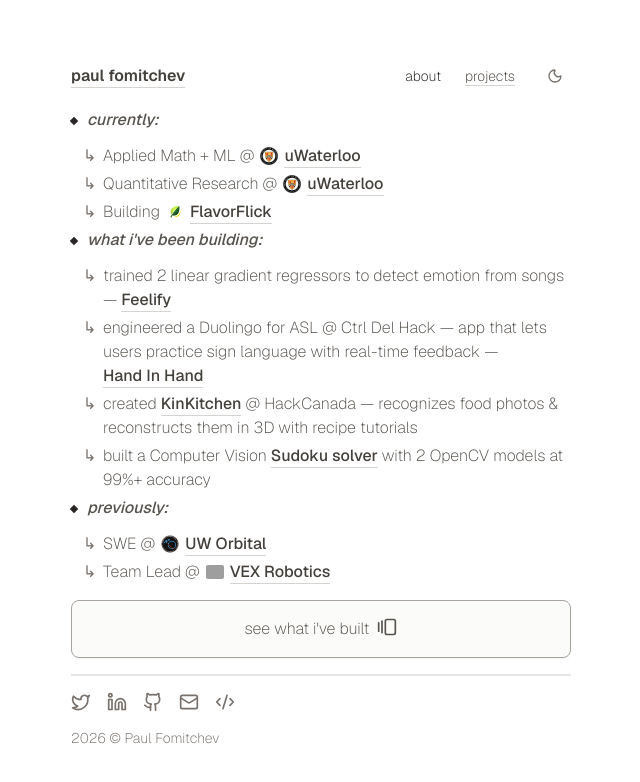
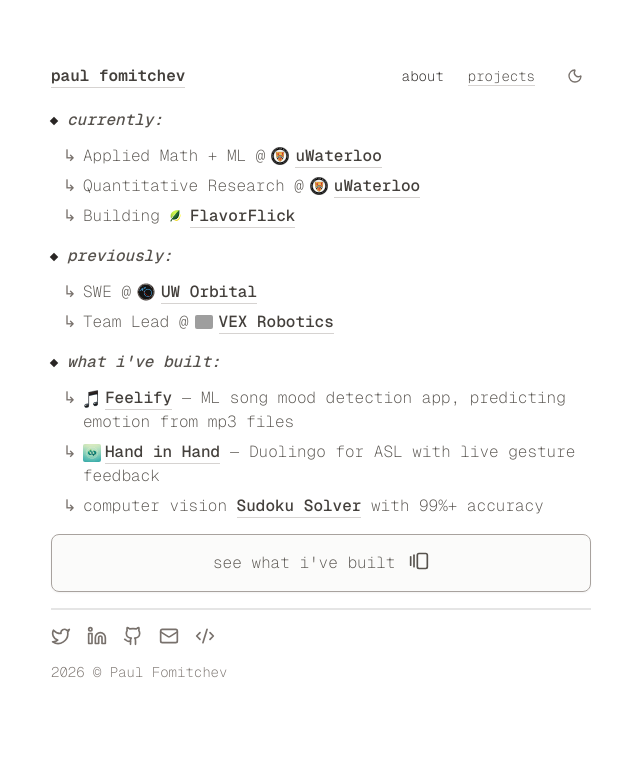
Before and after one commit to Paul-F7/personal-site, a Next.js app: page / in a window 1280 px wide. Shown: the top 782 px of the page, without its empty margins (319-959 px from the left). Built offline with nearby package versions, Linux system fonts and the light colour scheme; grey boxes are pictures that could not be loaded.

Commit message:
serious progress, home page almost done

```diff
--- a/src/app/layout.js
+++ b/src/app/layout.js
@@ -1,4 +1,4 @@
-import { GeistSans } from "geist/font/sans";
+import { GeistMono } from "geist/font/mono";
 import "./globals.css";
 import Header from "./components/Header";
 import Footer from "./components/Footer";
@@ -11,10 +11,10 @@
 export default function RootLayout({ children }) {
   return (
     <html lang="en" suppressHydrationWarning>
-      <body className={GeistSans.className}>
+      <body className={GeistMono.className}>
         <ThemeProvider>
           <main className="relative flex justify-center font-extralight min-h-screen selection:bg-yellow-200 dark:selection:bg-yellow-800">
-            <div className="flex flex-col gap-4 w-full md:max-w-[500px] m-6 md:m-20 text-neutral-500 dark:text-neutral-400 md:mt-[60px]">
+            <div className="flex flex-col gap-4 w-full md:max-w-[540px] m-6 md:m-20 text-neutral-500 dark:text-neutral-400 md:mt-[60px]">
               <Header />
               {children}
               <Footer />
--- a/src/app/page.js
+++ b/src/app/page.js
@@ -8,17 +8,19 @@
 import FlavorFlickLogo from "../../assets/flavorflick.png";
 import OrbitalLogo from "../../assets/orbital.png";
 import VexLogo from "../../assets/vex.png";
+import FeelifyLogo from "../../assets/feelify.webp";
+import HandInHandLogo from "../../assets/handinhand.png";
 
 export default function About() {
   return (
-    <div className="flex flex-col max-w-2xl mx-auto font-extralight">
-      <ul className="grid gap-1 text-base">
+    <div className="flex flex-col font-extralight">
+      <ul className="grid gap-4 text-base">
         <li className="group flex flex-col gap-3 pl-4 relative hover:translate-x-1 transition-transform duration-200">
           <div className="absolute left-0 top-[10px] w-[6px] h-[6px] bg-stone-800 dark:bg-stone-200 rotate-45 transform transition-all duration-300 group-hover:rotate-90 group-hover:scale-110" />
           <span className="text-stone-600 dark:text-stone-400 italic font-medium">
             currently:
           </span>
-          <ul className="grid gap-1 pl-4">
+          <ul className="grid gap-1.5 pl-4">
             <li className="relative flex items-center gap-4 group/item">
               <span className="absolute left-[-20px] top-0 text-stone-500 dark:text-stone-500">
                 &#8627;
@@ -60,66 +62,9 @@
         <li className="group flex flex-col gap-3 pl-4 relative hover:translate-x-1 transition-transform duration-200">
           <div className="absolute left-0 top-[10px] w-[6px] h-[6px] bg-stone-800 dark:bg-stone-200 rotate-45 transform transition-all duration-300 group-hover:rotate-90 group-hover:scale-110" />
           <span className="text-stone-600 dark:text-stone-400 italic font-medium">
-            what i&apos;ve been building:
-          </span>
-          <ul className="grid gap-1 pl-4">
-            <li className="relative flex items-start gap-4 group/item">
-              <span className="absolute left-[-20px] top-0 text-stone-500 dark:text-stone-500">
-                &#8627;
-              </span>
-              <span className="text-stone-600 dark:text-stone-400">
-                trained 2 linear gradient regressors to detect emotion from
-                songs —{" "}
-                <Link href="#" className="font-medium">
-                  Feelify
-                </Link>
-              </span>
-            </li>
-            <li className="relative flex items-start gap-4 group/item">
-              <span className="absolute left-[-20px] top-0 text-stone-500 dark:text-stone-500">
-                &#8627;
-              </span>
-              <span className="text-stone-600 dark:text-stone-400">
-                engineered a Duolingo for ASL @ Ctrl Del Hack — app that lets
-                users practice sign language with real-time feedback —{" "}
-                <Link href="#" className="font-medium">
-                  Hand In Hand
-                </Link>
-              </span>
-            </li>
-            <li className="relative flex items-start gap-4 group/item">
-              <span className="absolute left-[-20px] top-0 text-stone-500 dark:text-stone-500">
-                &#8627;
-              </span>
-              <span className="text-stone-600 dark:text-stone-400">
-                created{" "}
-                <Link href="#" className="font-medium">
-                  KinKitchen
-                </Link>{" "}
-                @ HackCanada — recognizes food photos &amp; reconstructs them in
-                3D with recipe tutorials
-              </span>
-            </li>
-            <li className="relative flex items-start gap-4 group/item">
-              <span className="absolute left-[-20px] top-0 text-stone-500 dark:text-stone-500">
-                &#8627;
-              </span>
-              <span className="text-stone-600 dark:text-stone-400">
-                built a Computer Vision{" "}
-                <Link href="#" className="font-medium">
-                  Sudoku solver
-                </Link>{" "}
-                with 2 OpenCV models at 99%+ accuracy
-              </span>
-            </li>
-          </ul>
-        </li>
-        <li className="group flex flex-col gap-3 pl-4 relative hover:translate-x-1 transition-transform duration-200">
-          <div className="absolute left-0 top-[10px] w-[6px] h-[6px] bg-stone-800 dark:bg-stone-200 rotate-45 transform transition-all duration-300 group-hover:rotate-90 group-hover:scale-110" />
-          <span className="text-stone-600 dark:text-stone-400 italic font-medium">
             previously:
           </span>
-          <ul className="grid gap-1 pl-4">
+          <ul className="grid gap-1.5 pl-4">
             <li className="relative flex items-center gap-4 group/item">
               <span className="absolute left-[-20px] top-0 text-stone-500 dark:text-stone-500">
                 &#8627;
@@ -146,6 +91,40 @@
             </li>
           </ul>
         </li>
+        <li className="group flex flex-col gap-3 pl-4 relative hover:translate-x-1 transition-transform duration-200">
+          <div className="absolute left-0 top-[10px] w-[6px] h-[6px] bg-stone-800 dark:bg-stone-200 rotate-45 transform transition-all duration-300 group-hover:rotate-90 group-hover:scale-110" />
+          <span className="text-stone-600 dark:text-stone-400 italic font-medium">
+            what i&apos;ve built:
+          </span>
+          <ul className="grid gap-1.5 pl-4">
+            <li className="relative flex items-start gap-4 group/item">
+              <span className="absolute left-[-20px] top-0 text-stone-500 dark:text-stone-500">
+                &#8627;
+              </span>
+              <span className="text-stone-600 dark:text-stone-400">
+                <Image src={FeelifyLogo} alt="Feelify" width={18} height={18} className="inline rounded-sm mr-1 align-middle" />
+                <Link href="#" className="font-medium">Feelify</Link> — ML song mood detection app, predicting emotion from mp3 files
+              </span>
+            </li>
+            <li className="relative flex items-start gap-4 group/item">
+              <span className="absolute left-[-20px] top-0 text-stone-500 dark:text-stone-500">
+                &#8627;
+              </span>
+              <span className="text-stone-600 dark:text-stone-400">
+                <Image src={HandInHandLogo} alt="Hand in Hand" width={18} height={18} className="inline rounded-sm mr-1 align-middle" />
+                <Link href="#" className="font-medium">Hand in Hand</Link> — Duolingo for ASL with live gesture feedback
+              </span>
+            </li>
+            <li className="relative flex items-start gap-4 group/item">
+              <span className="absolute left-[-20px] top-0 text-stone-500 dark:text-stone-500">
+                &#8627;
+              </span>
+              <span className="text-stone-600 dark:text-stone-400">
+                computer vision <Link href="#" className="font-medium">Sudoku Solver</Link> with 99%+ accuracy
+              </span>
+            </li>
+          </ul>
+        </li>
       </ul>
 
       <NextLink
```
Also changed, not shown: assets/feelify.webp (added), assets/handinhand.png (added).
